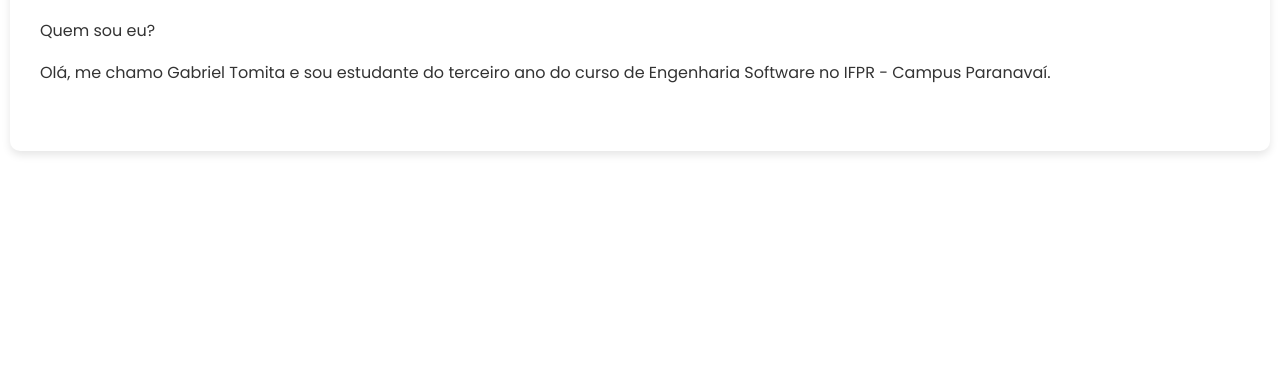
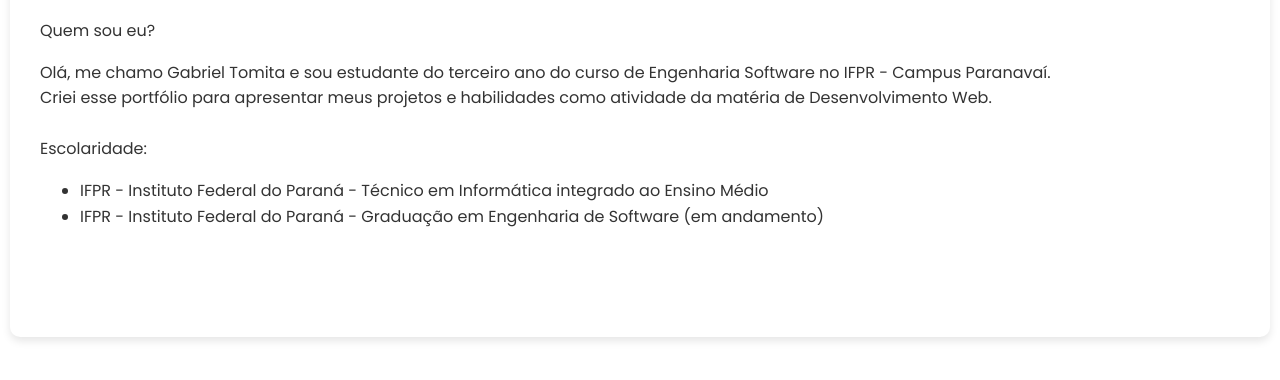
Before and after one commit to tomitaaa/PW, a plain HTML site: page index.html in a window 1280 px wide. Shown: the part 264-644 px from the top of the page. Drawn offline with Linux system fonts and the light colour scheme; a web font is replaced by a local one.

Commit message:
inserção de dados
não tenho criatividade

```diff
--- a/index.html
+++ b/index.html
@@ -71,9 +71,27 @@
         <div id="sobre" class="tab-content active">
           <h1 data-i18n="sobre-titulo">Sobre</h1>
           <p data-i18n="sobre-quem-sou">Quem sou eu?</p>
-          <p data-i18n="sobre-descricao">
+          <p data-i18n="sobre-descricao-inicial">
             Olá, me chamo Gabriel Tomita e sou estudante do terceiro ano do
             curso de Engenharia Software no IFPR - Campus Paranavaí.
+            <br>
+            Criei esse
+            portfólio para apresentar meus projetos e habilidades como atividade
+            da matéria de Desenvolvimento Web.
+            </br>
+            <br>
+            Escolaridade:
+            <ul>
+              <li data-i18n="sobre-escolaridade-medio">
+                IFPR - Instituto Federal do Paraná -
+                Técnico em Informática integrado ao Ensino Médio
+              </li>
+              <li data-i18n="sobre-escolaridade-superior">
+                IFPR - Instituto Federal do Paraná -
+                Graduação em Engenharia de Software (em andamento)
+              </li>
+            </ul>
+            </br>
           </p>
         </div>
 
--- a/json/en.json
+++ b/json/en.json
@@ -1,7 +1,9 @@
 {
   "sobre-titulo": "About",
   "sobre-quem-sou": "Who Am I?",
-    "sobre-descricao": "Hello, my name is Gabriel Tomita and I am a third-year student of the Software Engineering course at IFPR - Campus Paranavaí.",
+  "sobre-descricao-inicial": "Hello, my name is Gabriel Tomita and I am a third-year student of the Software Engineering course at IFPR - Campus Paranavaí. <br>I created this portfolio to present my projects and skills as an activity for the Web Development course.</br> <br>Education:",
+  "sobre-escolaridade-medio": "IFPR - Instituto Federal do Paraná - Technical in Computer Science integrated with High School",
+  "sobre-escolaridade-superior": "IFPR - Instituto Federal do Paraná - Graduation in Software Engineering (in progress)",
   "habilidades-titulo": "Skills",
   "habilidades-descricao-principal": "Description of my main skills.",
   "habilidades-lista": "I am a Software Engineering student with experience in web development, including HTML, CSS, and JavaScript. I have knowledge in Python and Java, as well as skills in SQL databases. I am always looking to learn new technologies and improve my skills.",
--- a/json/pt.json
+++ b/json/pt.json
@@ -1,7 +1,9 @@
 {
   "sobre-titulo": "Sobre",
   "sobre-quem-sou": "Quem sou eu?",
-   "sobre-descricao": "Olá, me chamo Gabriel Tomita e sou estudante do terceiro ano do curso de Engenharia Software no IFPR - Campus Paranavaí.",
+  "sobre-descricao-inicial": "Olá, me chamo Gabriel Tomita e sou estudante do terceiro ano do curso de Engenharia Software no IFPR - Campus Paranavaí. <br>Criei esse portfólio para apresentar meus projetos e habilidades como atividade da matéria de Desenvolvimento Web.</br><br>Escolaridade:",
+  "sobre-escolaridade-medio": "IFPR - Instituto Federal do Paraná - Técnico em Informática integrado ao Ensino Médio",
+  "sobre-escolaridade-superior": "IFPR - Instituto Federal do Paraná - Graduação em Engenharia de Software (em andamento)",
   "habilidades-titulo": "Habilidades",
   "habilidades-descricao-principal": "Descrição das minhas principais habilidades.",
   "habilidades-lista": "Sou um estudante de Engenharia de Software com experiência em desenvolvimento web, incluindo HTML, CSS e JavaScript. Tenho conhecimento em Python e Java, além de habilidades em banco de dados SQL. Estou sempre buscando aprender novas tecnologias e aprimorar minhas habilidades.",
```
Lines whose indentation alone changed are shown as unchanged.
